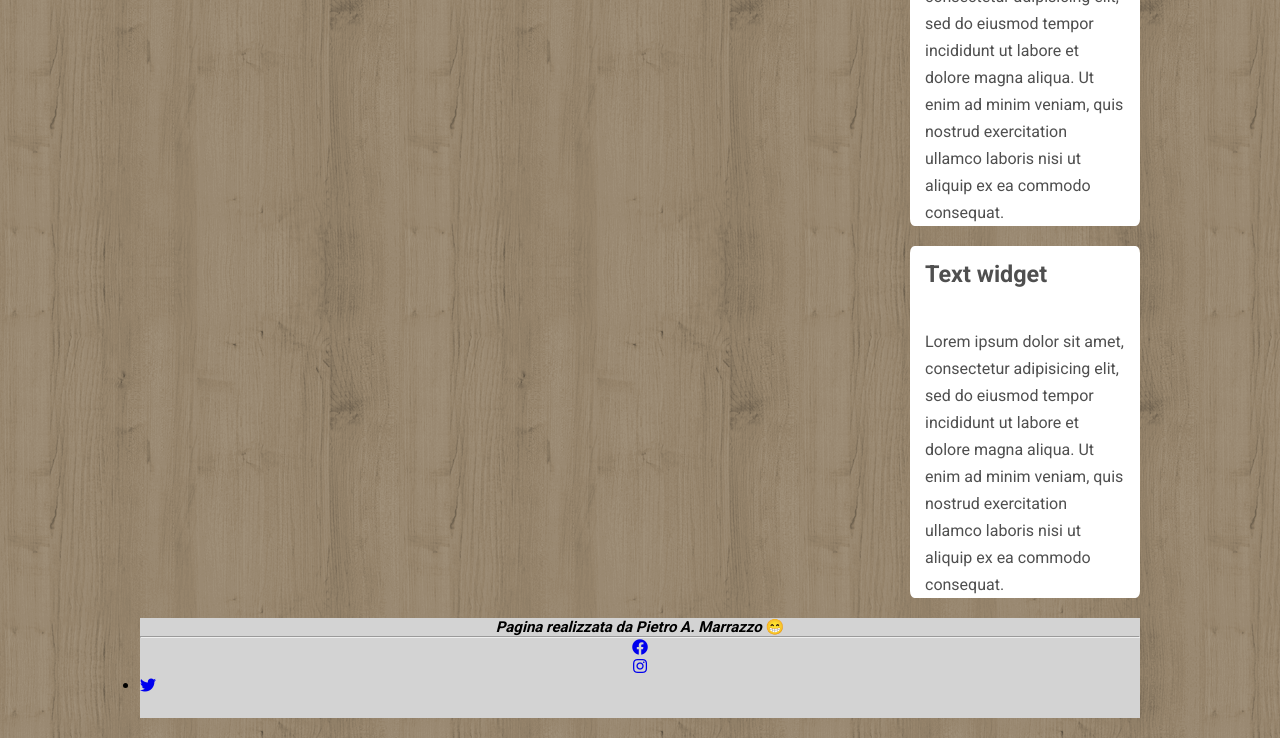
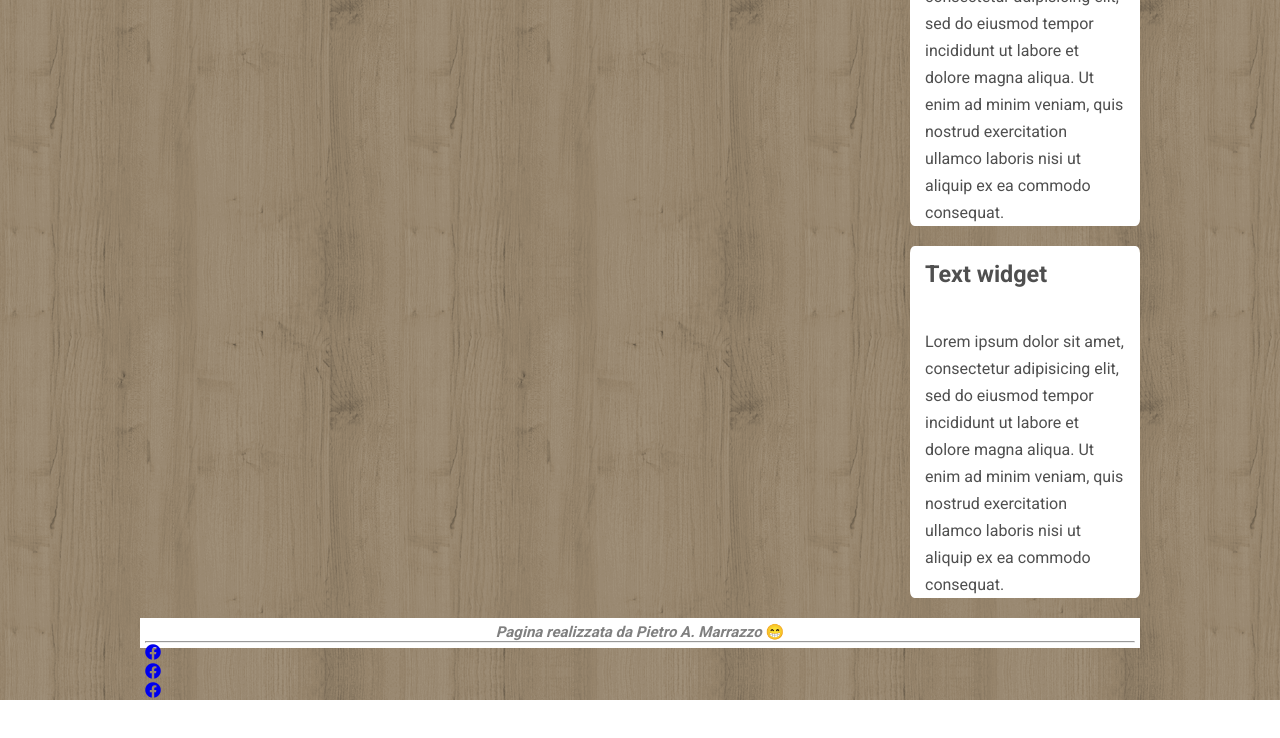
Before and after one commit to PietroMarrazzo/htmlcss-wp, a plain HTML site: page index.html in a window 1280 px wide. Shown: the part 928-1666 px from the top of the page. After the commit the page ends 1628 px from the top, so only its background shows below. Drawn offline with Linux system fonts and the light colour scheme.

Commit message:
footer wip 2

```diff
--- a/css/style.css
+++ b/css/style.css
@@ -207,18 +207,18 @@ div .squarino {
 
 /* FOOTER */
 footer {
-  background-color: lightgray;
-  height: 100px;
+  background-color: white;
   width: auto;
   clear: both;
-
+  padding: 5px;
+  color: gray;
+  text-align: center;
 }
 
 
-.creatore {
+footer h4 {
   font-style: italic;
   font-size: 15px;
-  text-align: center;
 }
 
 
@@ -227,13 +227,19 @@ footer {
 }
 
 
-#linea {
-
-}
-
-
-.social {
-  text-decoration: none;
+.social-list {
   list-style: none;
   text-align: center;
 }
+
+/* parte float footer */
+.social.list::after{
+  content: '';
+  display: table;
+  clear: both;
+}
+
+.social-list {
+  float: left;
+
+}
--- a/index.html
+++ b/index.html
@@ -118,20 +118,21 @@
           </span>
           </h4>
         </div>
-        <hr id="linea">
-
-        <div class="social-list">
-          <ul>
-            <li class="social fb">
-              <a href="https://www.facebook.com/" target="_blank"><i class="fab fa-facebook"></i></a>
+        <hr>
+        <div class="social">
+          <ul class="social-list">
+            <li>
+             <a href="https://www.facebook.com/" target="_blank"><i class="fab fa-facebook"></i>
             </li>
-            <li class="social ig">
-              <a href="https://www.instagram.com/" target="_blank"><i class="fab fa-instagram"></i></a>
+            <li>
+             <a href="https://www.facebook.com/" target="_blank"><i class="fab fa-facebook"></i>
             </li>
-            <li social="social twitter">
-              <a href="https://twitter.com" target="_blank"><i class="fab fa-twitter"></i></a>
+            <li>
+             <a href="https://www.facebook.com/" target="_blank"><i class="fab fa-facebook"></i>
             </li>
           </ul>
+
+          </a>
         </div>
 
      </footer>
```
